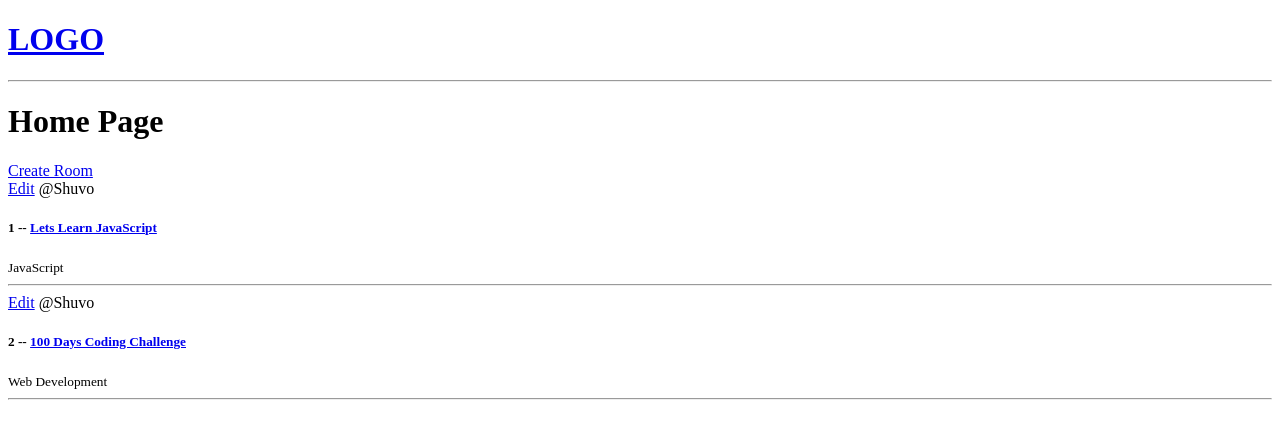
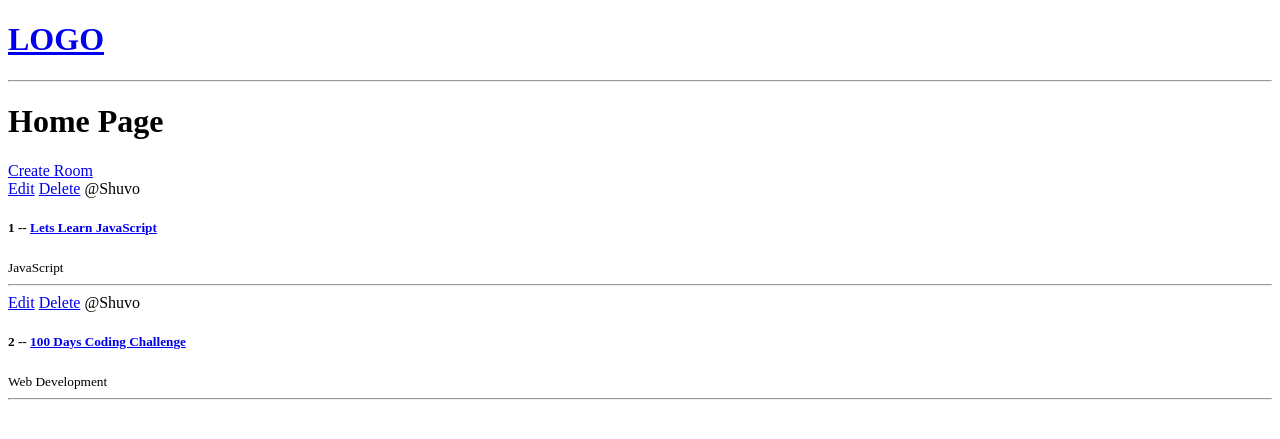
Before and after one commit to MohammadShuvoAli/StudySquad, a Django app: page / in a window 1280 px wide. Shown: the top 439 px of the page. Run offline with Django 4.2, Linux system fonts and the light colour scheme; data comes from the database, SQL or seed files in the repository; both versions use the stored data as it was after the commit.

Commit message:
room delete functionality added

```diff
--- a/base/urls.py
+++ b/base/urls.py
@@ -6,4 +6,5 @@ urlpatterns = [
     path('room/<str:pk>', views.room, name="room"),
     path('create-room/', views.createRoom, name="create-room"),
     path('update-room/<str:pk>/', views.updateRoom, name="update-room"),
+    path('delete-room/<str:pk>/', views.deleteRoom, name="delete-room"),
 ]
--- a/base/views.py
+++ b/base/views.py
@@ -44,3 +44,10 @@ def updateRoom(request, pk):
 
     context = {'form': form}
     return render (request, 'base/room_form.html', context)
+
+def deleteRoom(request, pk):
+    room = Room.objects.get(id=pk)
+    if request.method == 'POST':
+        room.delete()
+        return redirect('home')
+    return render(request, 'base/delete.html', {'obj':room})
--- a/templates/base/home.html
+++ b/templates/base/home.html
@@ -9,6 +9,7 @@
         {% for room in rooms %}
             <div>
                 <a href="{% url 'update-room' room.id %}">Edit</a>
+                <a href="{% url 'delete-room' room.id %}">Delete</a>
                 <span>@{{room.host.username}}</span>
                 <h5>{{room.id}} -- <a href="{% url 'room' room.id %}">{{room.name}}</a></h5>
                 <small>{{room.topic.name}}</small>
```
Also changed, not shown: templates/base/delete.html (added, +13 -0 lines), db.sqlite3.
